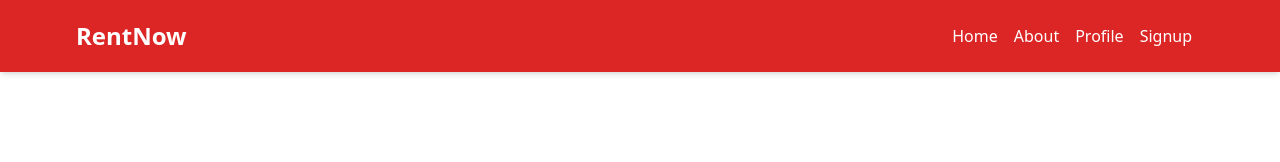
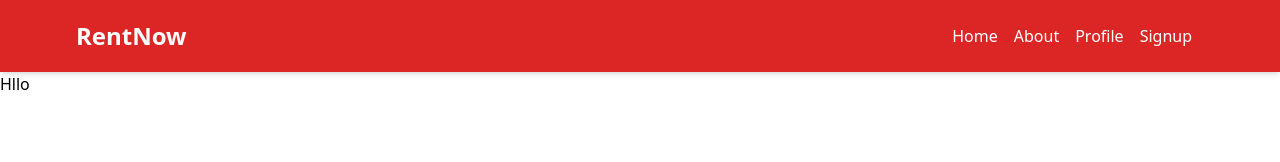
Before and after one commit to rishiSurya9/rentnow, a Next.js app: page /updateListing in a window 1280 px wide. Shown: the top 162 px of the page. Built offline with nearby package versions, Linux system fonts and the light colour scheme.

Commit message:
updateListing

```diff
--- a/app/updateListing/page.js
+++ b/app/updateListing/page.js
@@ -3,7 +3,7 @@ import React from 'react'
 const page = () => {
   return (
     <div>
-
+      Hllo
     </div>
   )
 }
```
